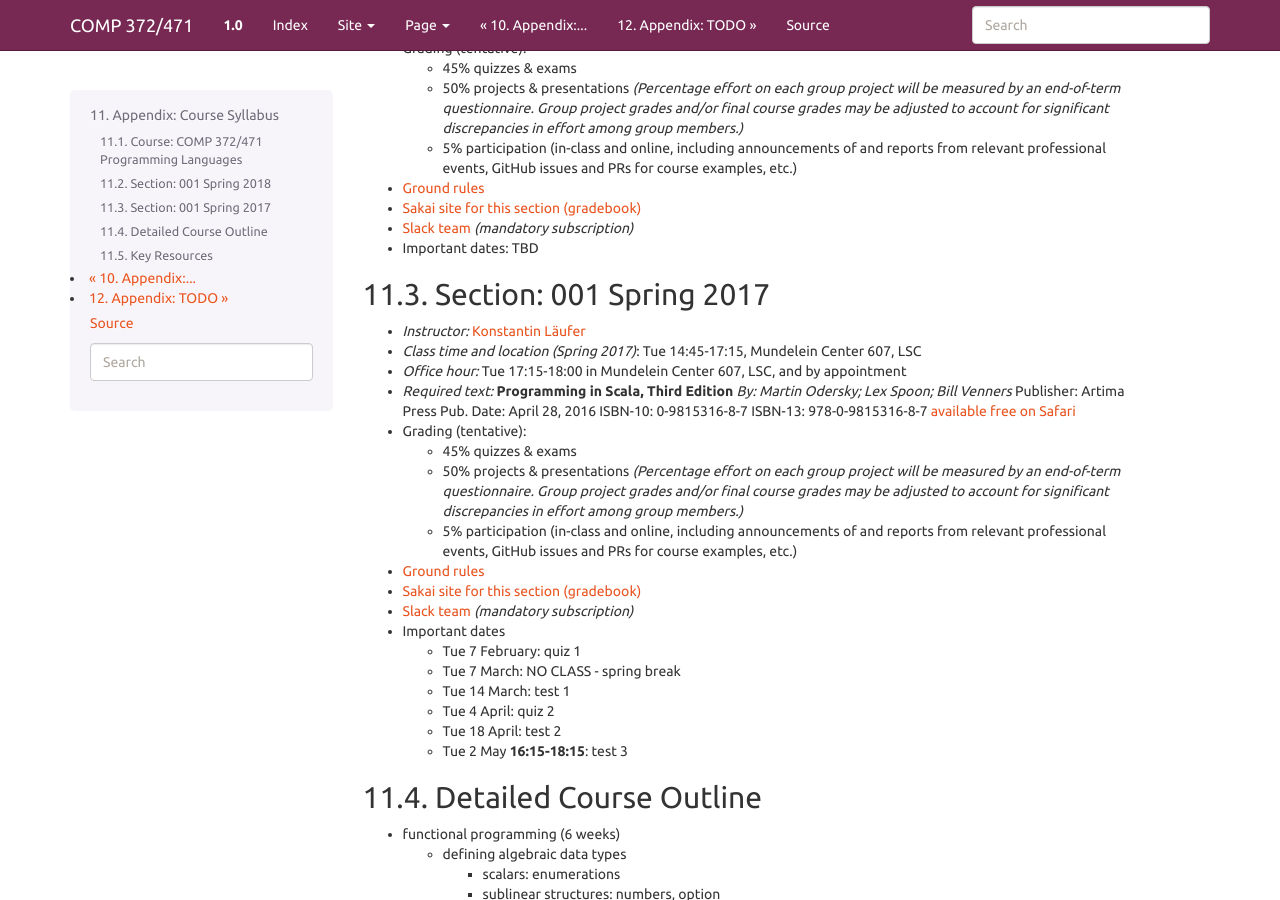
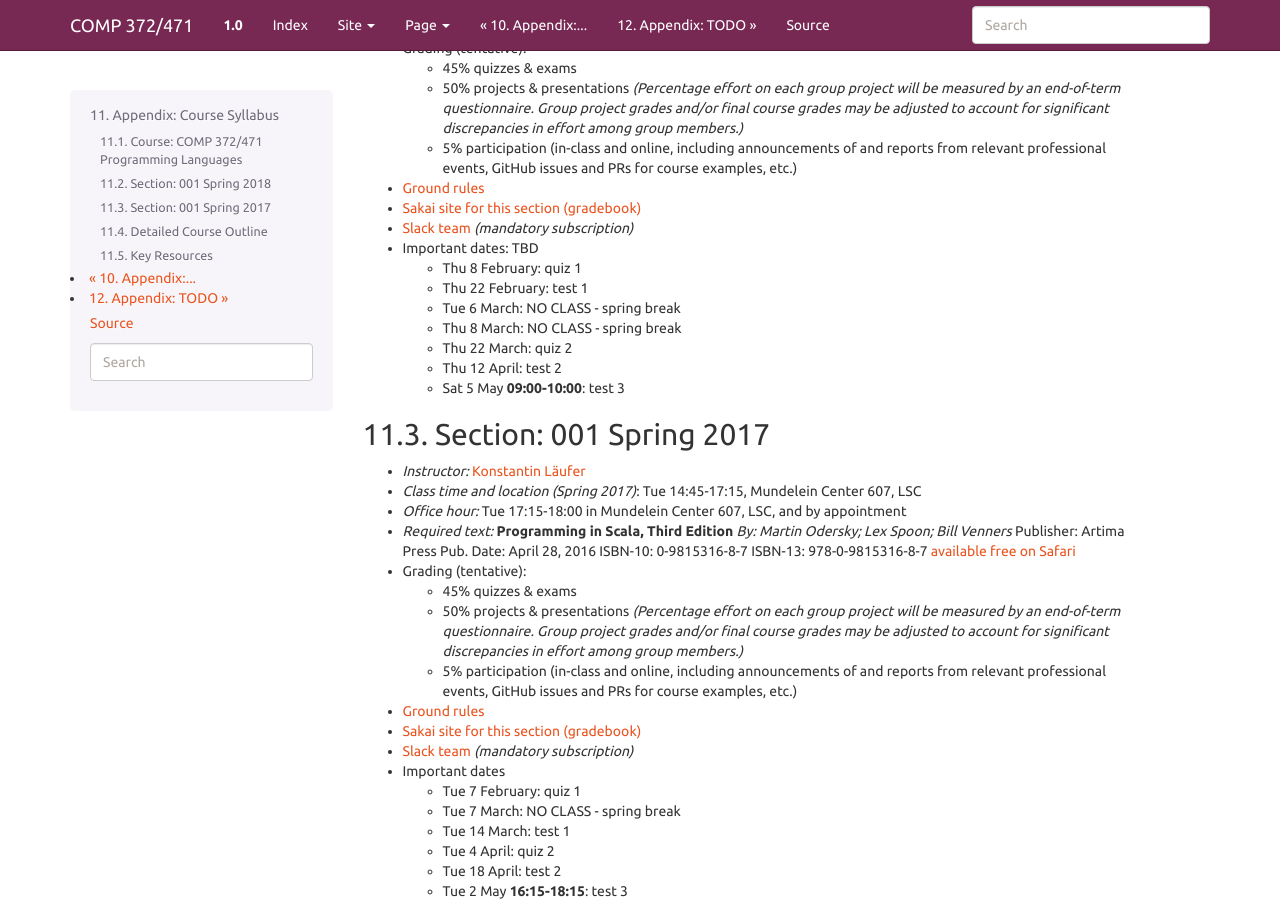
Before and after one commit to lucproglangcourse/lucproglangcourse.github.io, a Sphinx documentation site: the page built from source/syllabus.rst, in a window 1280 px wide and 900 px high, scrolled down 418 px. Built offline with Sphinx 7.4.7, drawn with Linux system fonts in a browser that asks for light colours.

Commit message:
updated important dates for spring 2018
Signed-off-by: Konstantin Läufer <klaeufer@gmail.com>

```diff
--- a/source/syllabus.rst
+++ b/source/syllabus.rst
@@ -38,6 +38,15 @@ Section: 001 Spring 2018
 - `Slack team <https://lucproglangcourse.slack.com>`_ *(mandatory subscription)*
 
 - Important dates: TBD
+
+  - Thu 8 February: quiz 1
+  - Thu 22 February: test 1
+  - Tue 6 March: NO CLASS - spring break
+  - Thu 8 March: NO CLASS - spring break
+  - Thu 22 March: quiz 2
+  - Thu 12 April: test 2
+  - Sat 5 May **09:00-10:00**: test 3
+
 
 
 Section: 001 Spring 2017
```
